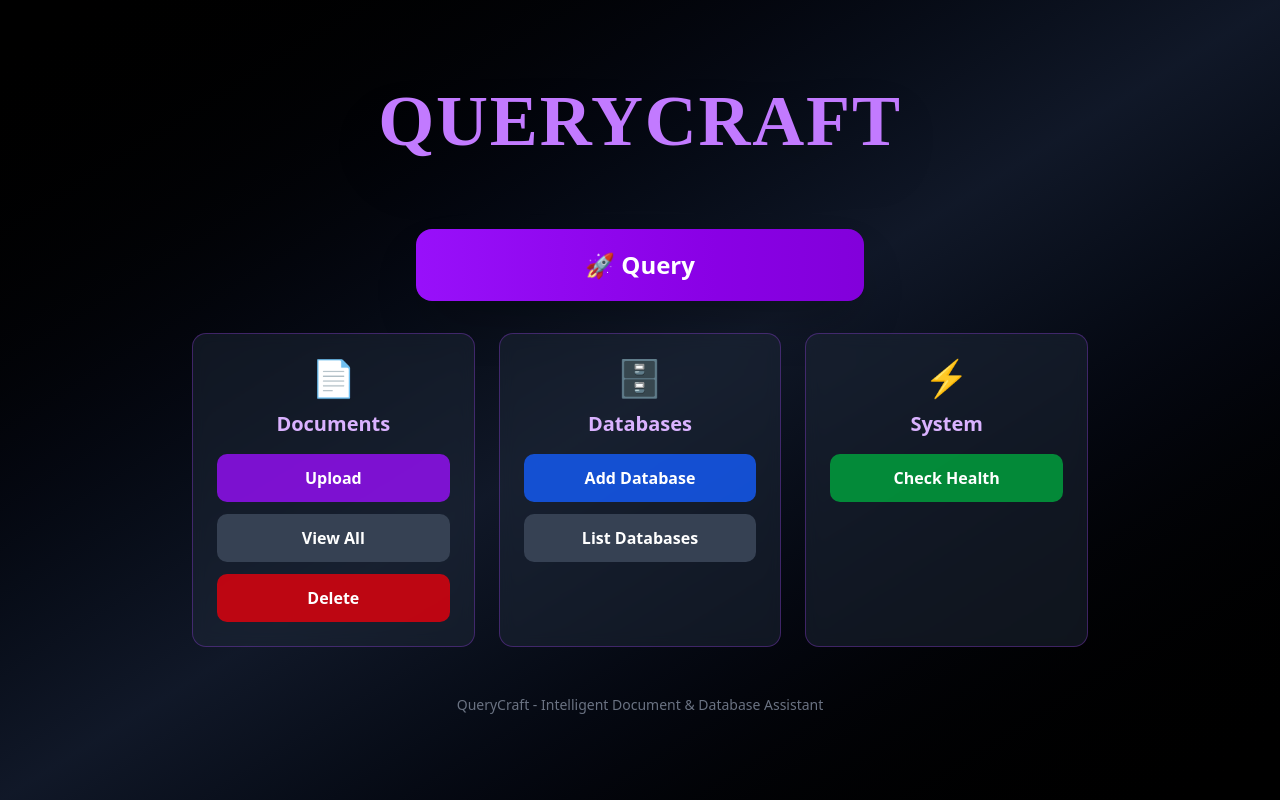
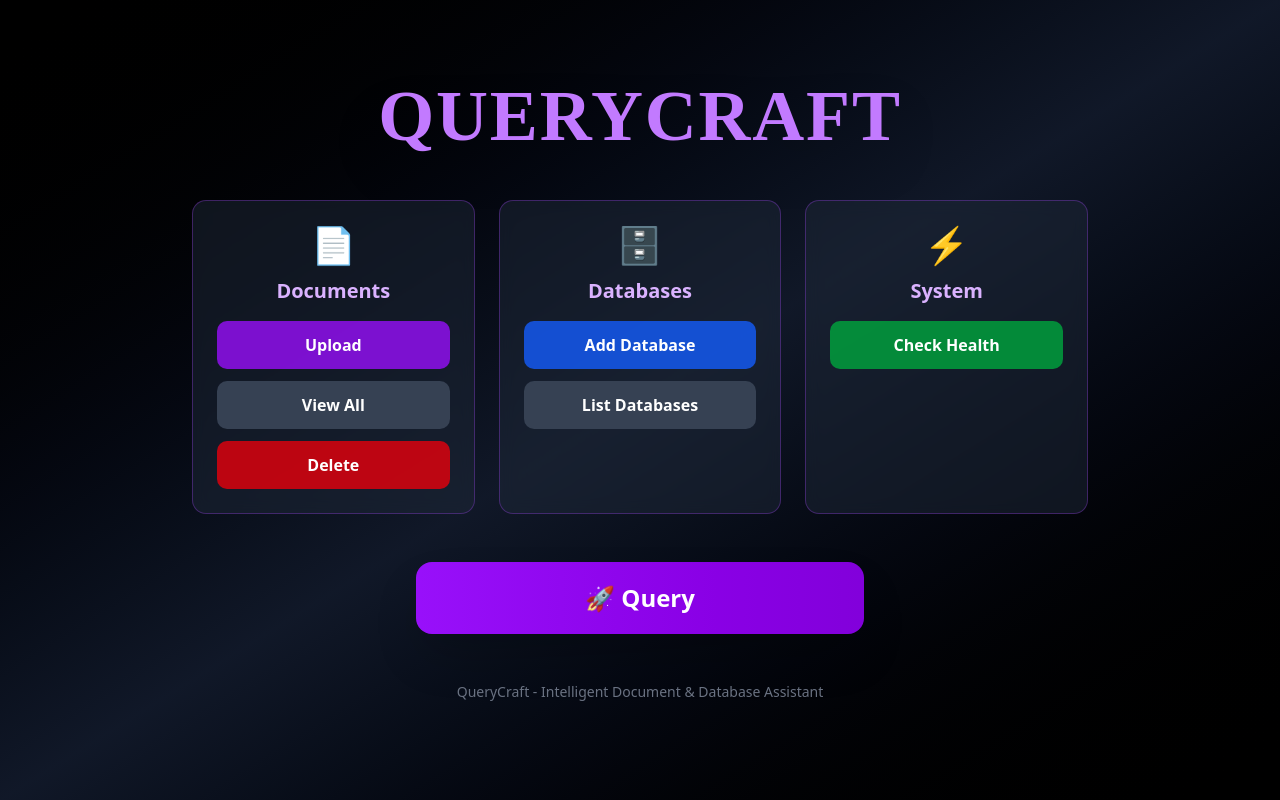
Before and after one commit to musaarfah/QueryCraft, a Next.js app in the folder frontend/: page / in a window 1280 px wide. Built offline with nearby package versions, Linux system fonts and the light colour scheme.

Commit message:
homepage updated

```diff
--- a/frontend/app/page.tsx
+++ b/frontend/app/page.tsx
@@ -25,25 +25,15 @@ export default function Home() {
   }
 
   return (
-    <div className="min-h-screen flex flex-col items-center justify-center bg-gradient-to-br from-black via-gray-900 to-black px-4 sm:px-6 relative">
+    <div className="min-h-screen flex flex-col items-center justify-start bg-gradient-to-br from-black via-gray-900 to-black px-4 sm:px-6 relative">
       {/* Title */}
-      <div className="text-center mb-12">
+      <div className="text-center mt-20 mb-12"> {/* moved down with mt-20 */}
         <h1
-          className="text-4xl sm:text-7xl font-bold mb-6 tracking-wide text-purple-400 drop-shadow-2xl"
+          className="text-4xl sm:text-7xl font-bold tracking-wide text-purple-400 drop-shadow-2xl"
           style={{ fontFamily: 'Times New Roman, serif' }}
         >
           QUERYCRAFT
         </h1>
-      </div>
-
-      {/* Main Action - Query */}
-      <div className="mb-8 w-full max-w-md">
-        <button
-          onClick={() => router.push('/query')}
-          className="w-full bg-gradient-to-r from-purple-600 to-purple-700 hover:from-purple-700 hover:to-purple-800 text-white text-xl sm:text-2xl font-bold py-5 rounded-2xl transition-all duration-300 shadow-2xl transform hover:scale-105 hover:shadow-purple-500/25"
-        >
-          🚀 Query
-        </button>
       </div>
 
       {/* Management Section */}
@@ -122,6 +112,16 @@ export default function Home() {
         </div>
       </div>
 
+      {/* Query Button BELOW cards */}
+      <div className="mt-12 w-full max-w-md flex justify-center">
+        <button
+          onClick={() => router.push('/query')}
+          className="w-full bg-gradient-to-r from-purple-600 to-purple-700 hover:from-purple-700 hover:to-purple-800 text-white text-xl sm:text-2xl font-bold py-5 rounded-2xl transition-all duration-300 shadow-2xl transform hover:scale-105 hover:shadow-purple-500/25"
+        >
+          🚀 Query
+        </button>
+      </div>
+
       {/* Footer */}
       <div className="mt-12 text-center text-gray-500 text-sm">
         <p>QueryCraft - Intelligent Document & Database Assistant</p>
```
